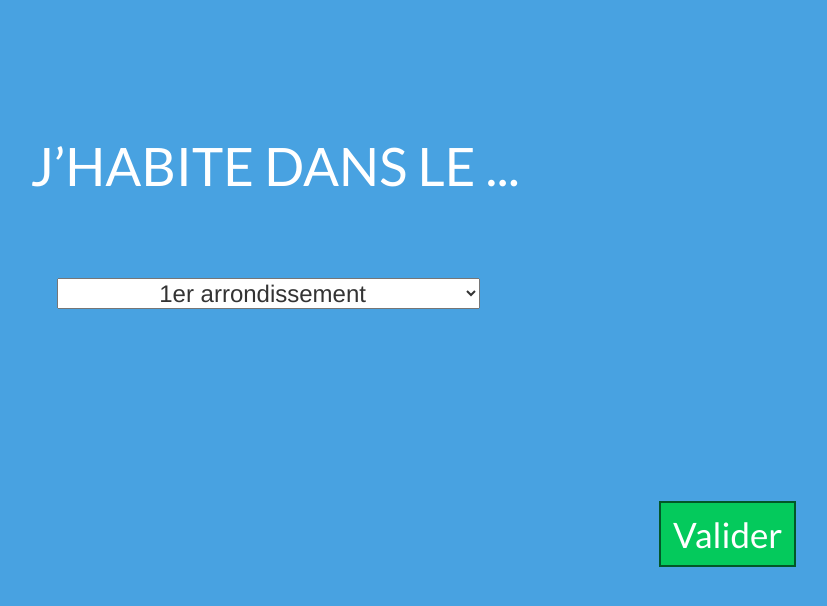
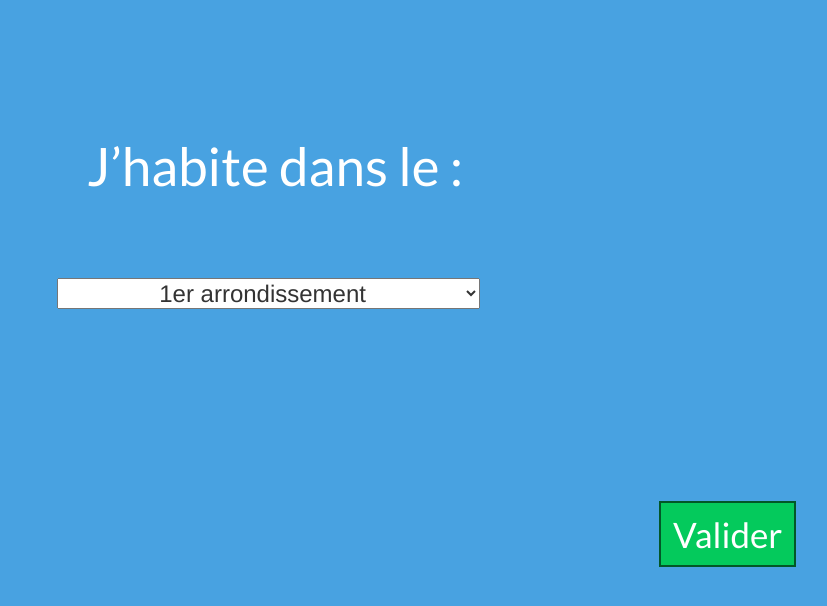
Before and after one commit to ghery/Renouer, a React (Create React App) app: page / in a window 1280 px wide. Both pictures are taken after a click on the link "Commencer !". Shown: the top 606 px of the page, without its empty margins (365-1192 px from the left). Built offline with nearby package versions, Linux system fonts and the light colour scheme.

Commit message:
test change

```diff
--- a/src/App.jsx
+++ b/src/App.jsx
@@ -38,7 +38,7 @@ class App extends Component{
         // <Landing />
         // <Lieu page={this.state.page}/>
         <div>
-          <p className="Lieu_Text font">J’HABITE DANS LE ...</p>
+          <p className="Lieu_Text font">J’habite dans le  :</p>
             <form>
               <select className="Lieu_DropDown" MULTIPLE>
                 <option value="1">1er arrondissement</option>
--- /dev/null
+++ b/src/index.html
@@ -0,0 +1 @@
+/home/gildas/Renouer/src/App.jsx/var/www/html/index.html
```
Also changed, not shown: src/Component/About.js (added), src/Component/Home.js (added).
